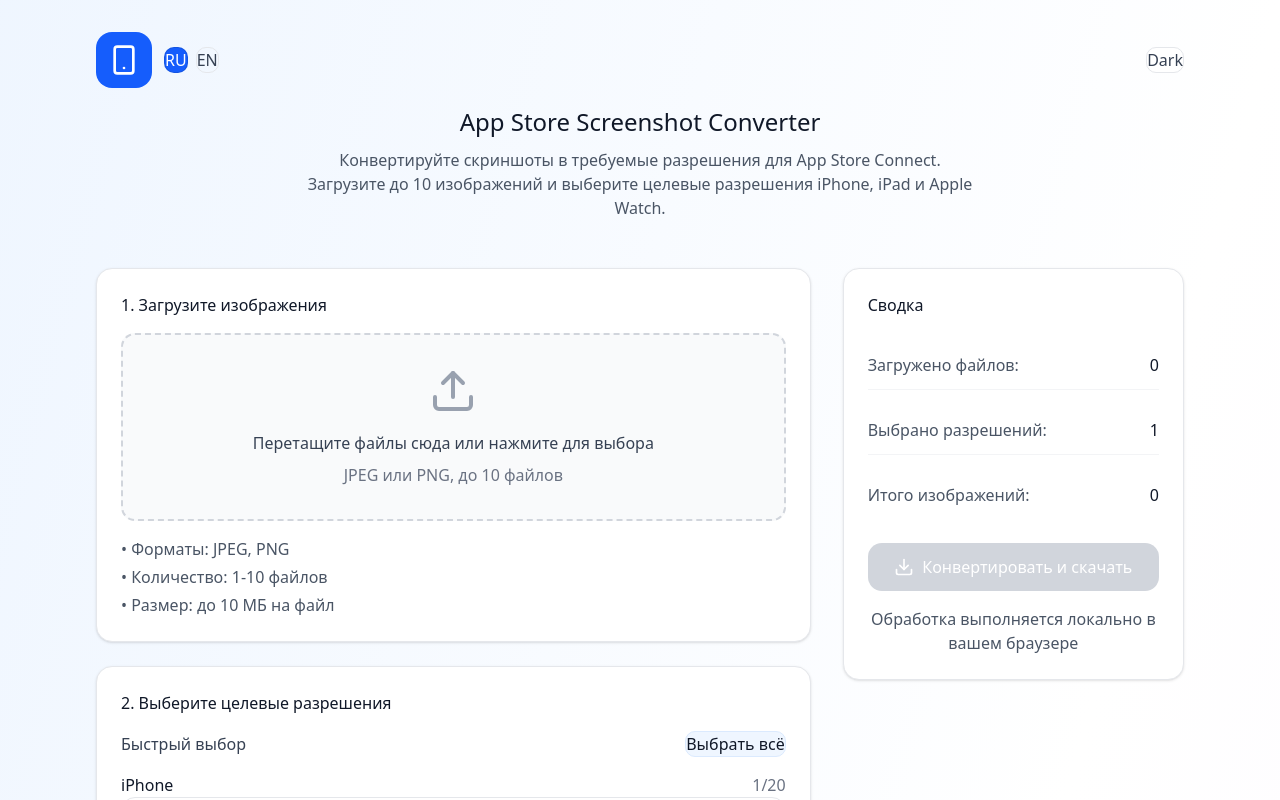
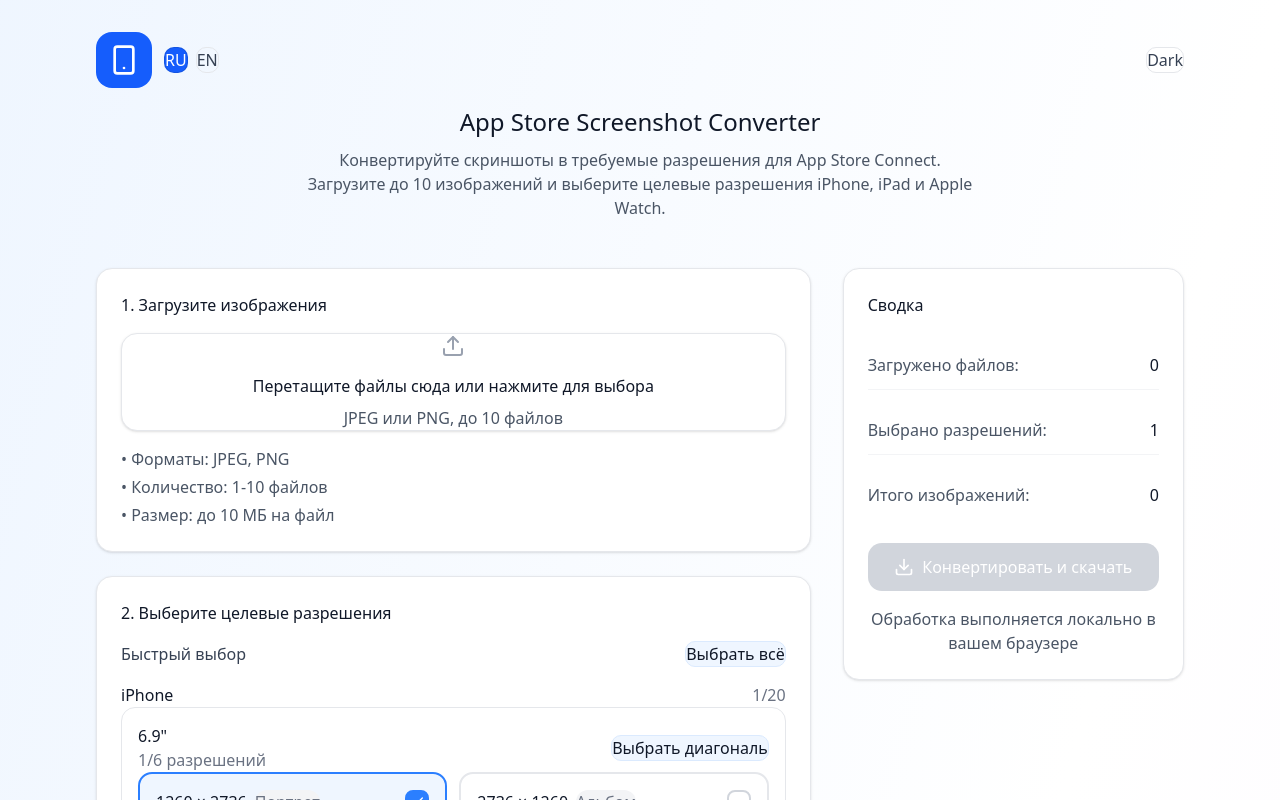
Before and after one commit to kyzdes/appstore-resizer, a React (Vite) app: page / in a window 1280 px wide. Shown: the top 800 px of the page. Built offline with nearby package versions, Linux system fonts and the light colour scheme.

Commit message:
Improve dark mode styles for uploader and previews

```diff
--- a/src/components/ImageUploader.tsx
+++ b/src/components/ImageUploader.tsx
@@ -107,14 +107,40 @@
         onDragOver={handleDragOver}
         onDragLeave={handleDragLeave}
         onDrop={handleDrop}
-        className={`border-2 border-dashed rounded-xl p-8 text-center cursor-pointer transition-all ${
-          isDragging
-            ? 'border-blue-500 bg-blue-50'
-            : isDarkMode
-              ? 'border-slate-700 bg-slate-900 hover:border-slate-600 hover:bg-slate-800'
-              : 'border-gray-300 bg-gray-50 hover:border-gray-400 hover:bg-gray-100'
-        }`}
+        className={`rounded-2xl p-12 text-center cursor-pointer transition-all duration-300 relative overflow-hidden group ${
+          isDarkMode
+            ? 'bg-slate-900 border border-slate-800 shadow-[0_20px_60px_-35px_rgba(0,0,0,0.8)]'
+            : 'bg-white border border-gray-200 shadow-sm'
+        } ${isDragging ? 'scale-[1.02] ring-2 ring-blue-500/60' : ''}`}
       >
+        {/* Gradient overlay on drag */}
+        {isDragging && (
+          <div className="absolute inset-0 bg-gradient-to-br from-blue-500/10 to-purple-500/10 rounded-2xl" />
+        )}
+
+        {/* Content */}
+        <div className="relative z-10">
+          <Upload className={`w-16 h-16 mx-auto mb-4 transition-all duration-300 ${
+            isDragging
+              ? 'text-blue-500 scale-110 animate-bounce'
+              : isDarkMode
+                ? 'text-gray-500 group-hover:text-blue-400 group-hover:scale-105'
+                : 'text-gray-400 group-hover:text-blue-500 group-hover:scale-105'
+          }`} />
+
+          <p className={`text-lg font-medium mb-2 transition-colors ${
+            isDragging
+              ? 'text-blue-600'
+              : isDarkMode ? 'text-gray-100' : 'text-gray-800'
+          }`}>
+            {texts.dropTitle}
+          </p>
+
+          <p className={isDarkMode ? 'text-gray-400' : 'text-gray-600'}>
+            {texts.dropSubtitle}
+          </p>
+        </div>
+
         <input
           ref={fileInputRef}
           type="file"
@@ -123,13 +149,6 @@
           onChange={handleFileInputChange}
           className="hidden"
         />
-        <Upload className={`w-12 h-12 mx-auto mb-4 ${isDragging ? 'text-blue-500' : 'text-gray-400'}`} />
-        <p className={isDarkMode ? 'text-gray-100 mb-2' : 'text-gray-700 mb-2'}>
-          {texts.dropTitle}
-        </p>
-        <p className={isDarkMode ? 'text-gray-400' : 'text-gray-500'}>
-          {texts.dropSubtitle}
-        </p>
       </div>
 
       {/* Uploaded Files Preview */}
@@ -175,7 +194,14 @@
 
   return (
     <div className="relative group">
-      <div className="aspect-[9/16] bg-gray-100 rounded-lg overflow-hidden border border-gray-200">
+      {/* Preview card */}
+      <div
+        className={`rounded-xl overflow-hidden aspect-[9/16] relative transition-all duration-300 ${
+          isDarkMode
+            ? 'bg-slate-900 border border-slate-800 shadow-[0_15px_45px_-30px_rgba(0,0,0,0.9)]'
+            : 'bg-gray-50 border border-gray-200 shadow-sm'
+        }`}
+      >
         {preview ? (
           <img
             src={preview}
@@ -183,21 +209,36 @@
             className="w-full h-full object-cover"
           />
         ) : (
-          <div className="w-full h-full flex items-center justify-center">
+          <div className={`w-full h-full flex items-center justify-center ${
+            isDarkMode ? 'bg-slate-800' : 'bg-gray-100'
+          }`}>
             <ImageIcon className="w-8 h-8 text-gray-400" />
           </div>
         )}
+
+        {/* Overlay gradient on hover */}
+        <div className="absolute inset-0 bg-gradient-to-t from-black/50 to-transparent opacity-0 group-hover:opacity-100 transition-opacity duration-300" />
       </div>
+
+      {/* Remove button - small neomorphic raised button */}
       <button
         onClick={onRemove}
-        className="absolute -top-2 -right-2 bg-red-500 text-white rounded-full p-1 opacity-0 group-hover:opacity-100 transition-opacity shadow-lg hover:bg-red-600"
+        className="absolute -top-2 -right-2 z-10 rounded-full p-2 bg-red-500 text-white opacity-0 group-hover:opacity-100 transition-all duration-300 hover:scale-110 shadow-lg"
         aria-label="Remove image"
       >
         <X className="w-4 h-4" />
       </button>
-      <p className={`${isDarkMode ? 'text-gray-300' : 'text-gray-600'} mt-2 truncate text-center`}>
-        {file.name}
-      </p>
+
+      {/* Filename */}
+      <div className={`mt-2 rounded-lg px-3 py-2 ${
+        isDarkMode ? 'bg-slate-900 border border-slate-800' : 'bg-white border border-gray-200'
+      }`}>
+        <p className={`text-sm truncate text-center ${
+          isDarkMode ? 'text-gray-300' : 'text-gray-700'
+        }`}>
+          {file.name}
+        </p>
+      </div>
     </div>
   );
 }
```
